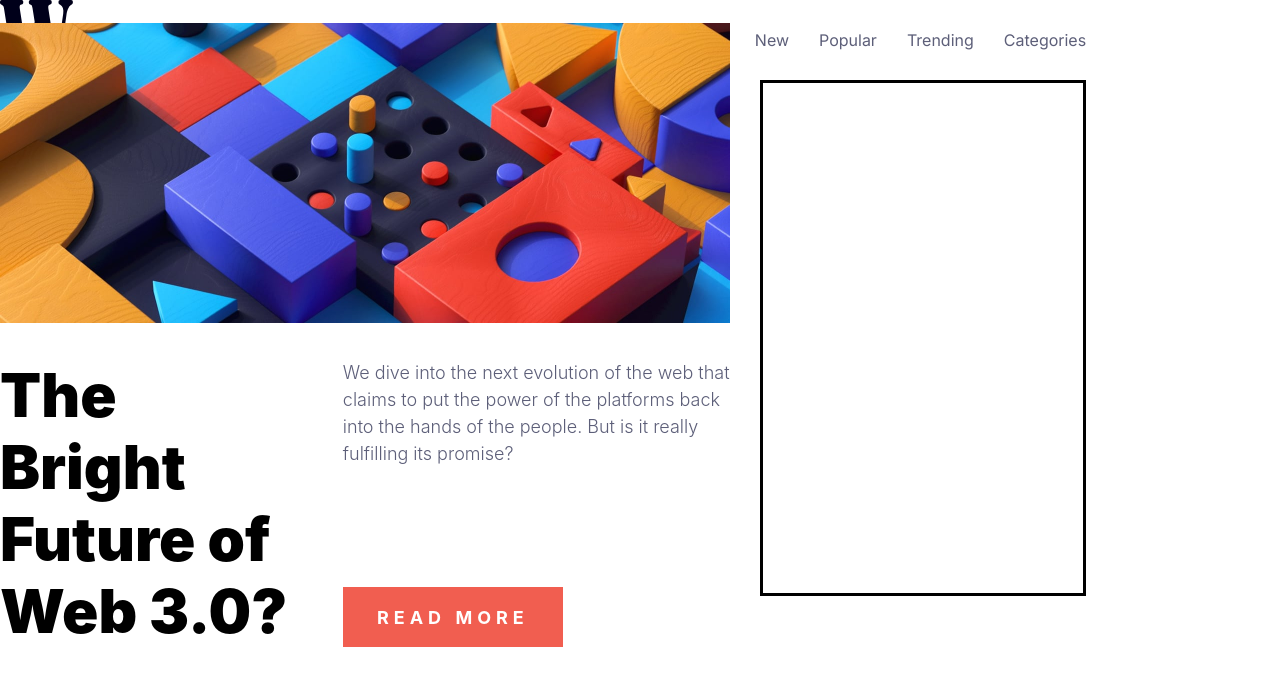
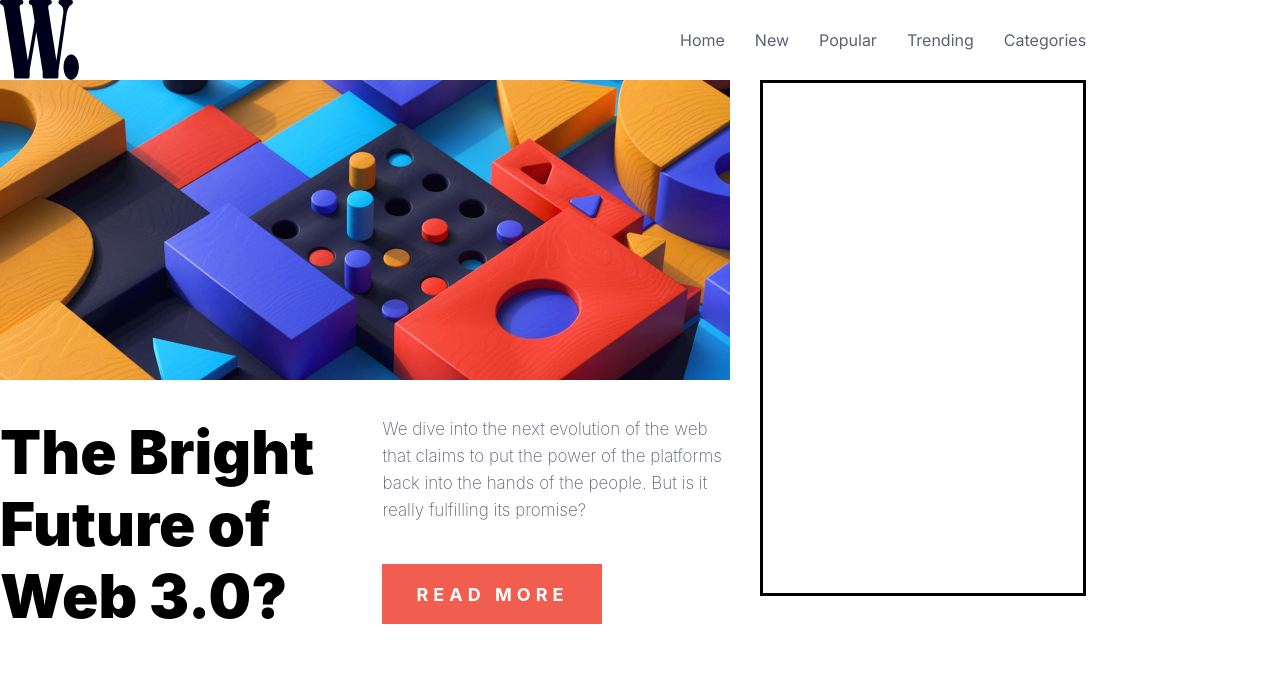
Before and after one commit to tbbui-732/news-homepage, a React (Create React App) app in the folder app/: page / in a window 1280 px wide. Shown: the top 686 px of the page. Built offline with nearby package versions, Linux system fonts and the light colour scheme.

Commit message:
Restyled MainHeading using flexboxes

```diff
--- a/app/src/components/MainHeading.tsx
+++ b/app/src/components/MainHeading.tsx
@@ -13,10 +13,12 @@ const MainHeading = () => {
   return (
     <div className="MainHeading">
       <img className="HeadingImage" src={headingImage} alt="image-web-3-desktop" />
-      <div className="HeadingTitle">{title}</div>
-      <div className="HeadingReadMore">
-        <div className="ReadMoreParagraph">{readmore}</div>
-        <button className="ReadMoreButton">read more</button>
+      <div className="Bottom">
+        <div className="HeadingTitle">{title}</div>
+        <div className="HeadingReadMore">
+          <div className="ReadMoreParagraph">{readmore}</div>
+          <button className="ReadMoreButton">read more</button>
+        </div>
       </div>
     </div>
   )
--- a/app/src/components/stylesheet/MainHeading.css
+++ b/app/src/components/stylesheet/MainHeading.css
@@ -2,36 +2,44 @@
   width: 730px;
   height: 510px;
 
-  display: grid;
-  grid-template-areas:
+  display: flex;
+  flex-direction: column;
+  /* grid-template-areas:
     'image image image image image'
     'image image image image image'
     'title title readmore readmore readmore'
-    'title title readmore readmore readmore';
+    'title title readmore readmore readmore'; */
   gap: 36px;
   align-content: center;
-
-  /* margin-top: 50px; */
 }
 
 .HeadingImage {
-  grid-area: image;
+  /* grid-area: image; */
   width: 100%;
   height: 100%;
 }
 
+.Bottom {
+  display: flex;
+  flex-direction: row;
+  gap: 60px;
+}
+
 .HeadingTitle {
-  grid-area: title;
+  /* grid-area: title; */
 
   text-align: left;
 
   font-size: 60px;
   font-weight: 900;
   color: black;
+
+  width: 70rem;
+  height: 13rem;
 }
 
 .HeadingReadMore {
-  grid-area: readmore;
+  /* grid-area: readmore; */
   display: flex;
   flex-direction: column;
   justify-content: space-between;
@@ -39,8 +47,8 @@
 
 .ReadMoreParagraph {
   text-align: left;
-  font-size: 18px;
-  font-weight: 300;
+  font-size: 17px;
+  font-weight: 250;
   color: hsl(236, 13%, 42%);
   line-height: 27px;
 }
```
